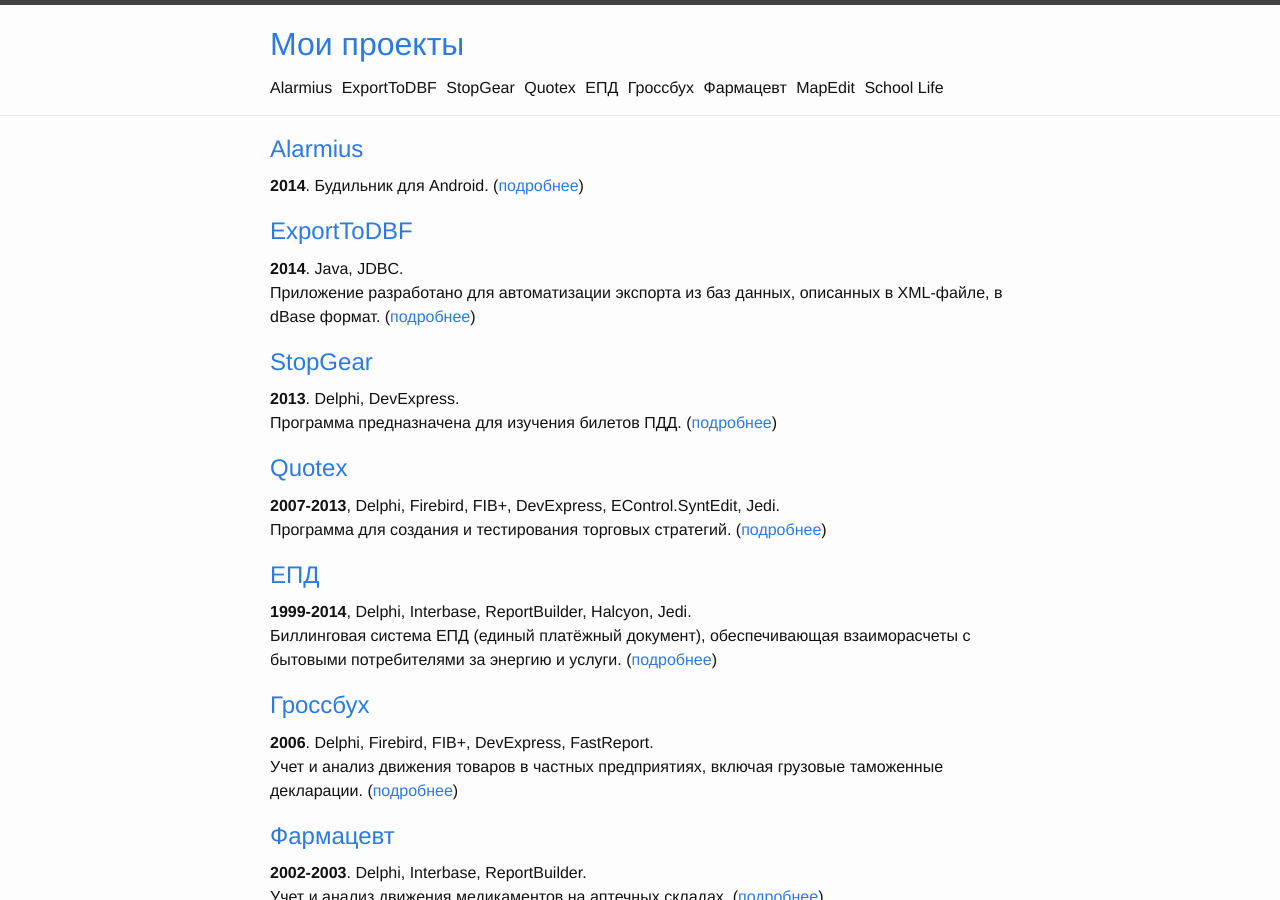
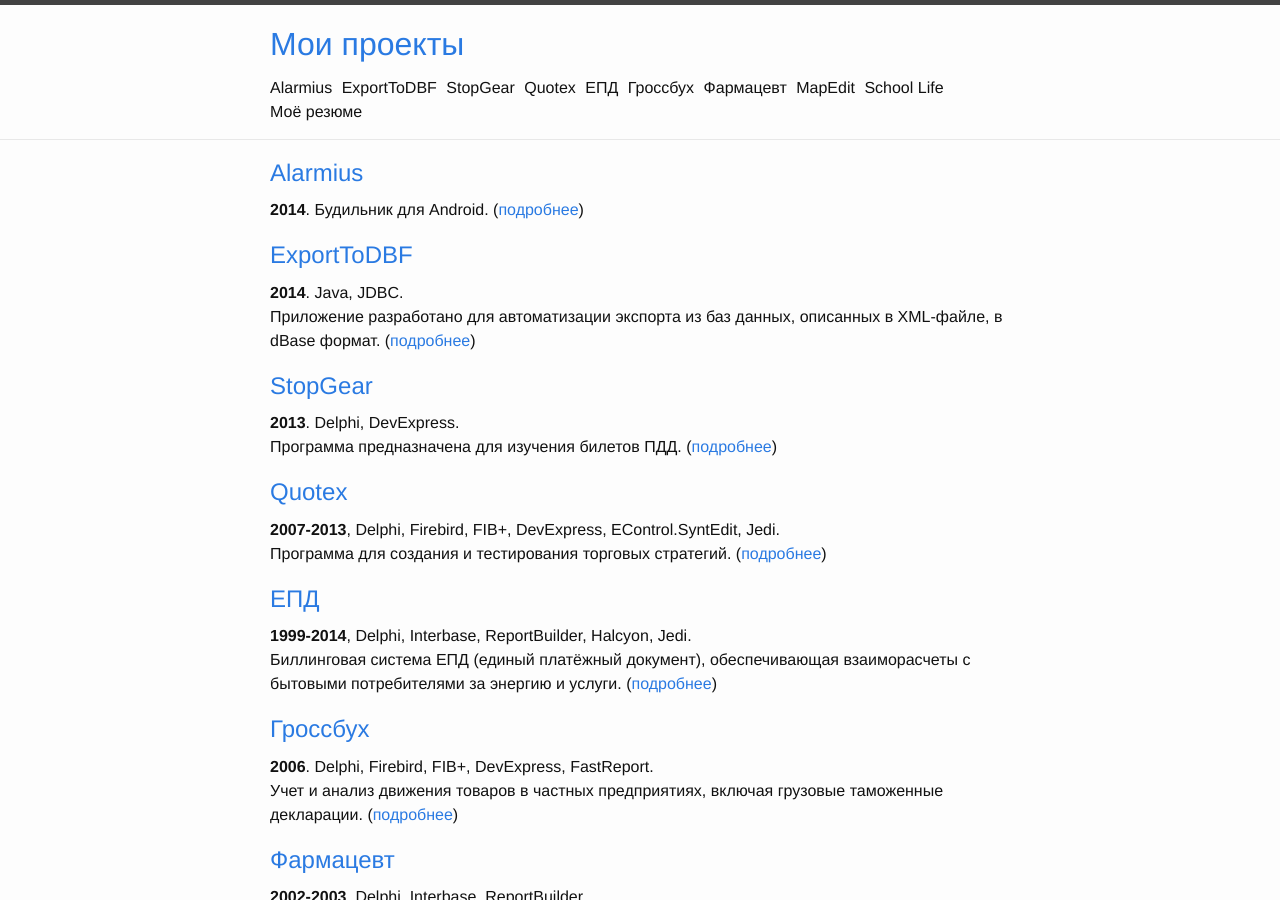
Before and after one commit to Sikambr/projects, a Jekyll site: the page built from index.html, in a window 1280 px wide and 900 px high. Built offline with Jekyll 4.4.1, drawn with Linux system fonts in a browser that asks for light colours.

Commit message:
publishing

```diff
--- a/_config.yml
+++ b/_config.yml
@@ -13,6 +13,8 @@
 #twitter_username: jekyllrb
 github_username:  Sikambr
 
+resume_url: "https://drive.google.com/file/d/0B1nIE1BTDG6zTm1OYk1SRmgtOWc/view?usp=sharing"
+
 # Build settings
 markdown: kramdown
 
--- a/_includes/footer.html
+++ b/_includes/footer.html
@@ -19,7 +19,7 @@
                         </li>
                         {% endif %}
                         <li><a href="mailto:{{ site.email }}">{{ site.email }}</a></li>
-                        <li><a href="https://drive.google.com/file/d/0B1nIE1BTDG6zTm1OYk1SRmgtOWc/view?usp=sharing">Моё резюме</a></li>
+                        <li><a href="{{ site.resume_url }}">Моё резюме</a></li>
                     </ul>
                 </div>
 
--- a/_includes/header.html
+++ b/_includes/header.html
@@ -22,7 +22,8 @@
                     <a class="page-link" href="{{ site.baseurl }}/grossbuh">Гроссбух</a>
                     <a class="page-link" href="{{ site.baseurl }}/pharm">Фармацевт</a>
                     <a class="page-link" href="{{ site.baseurl }}/mapedit">MapEdit</a>
-                    <a class="page-link" href="{{ site.baseurl }}/school">School Life</a>
+                    <a class="page-link" href="{{ site.baseurl }}/school">School&nbsp;Life</a>
+                    <a class="page-link" href="{{ site.resume_url }}">Моё&nbsp;резюме</a>
                 </div>
             </nav>
 
```
